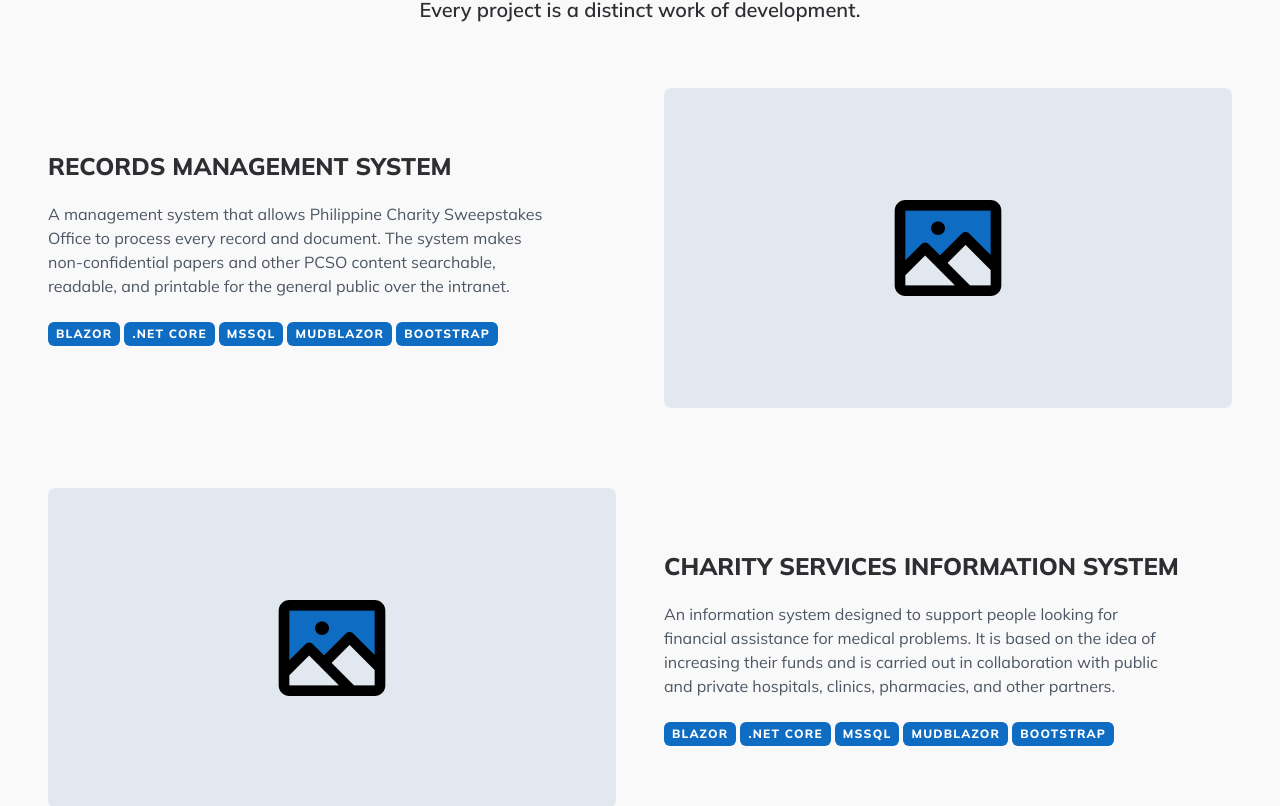
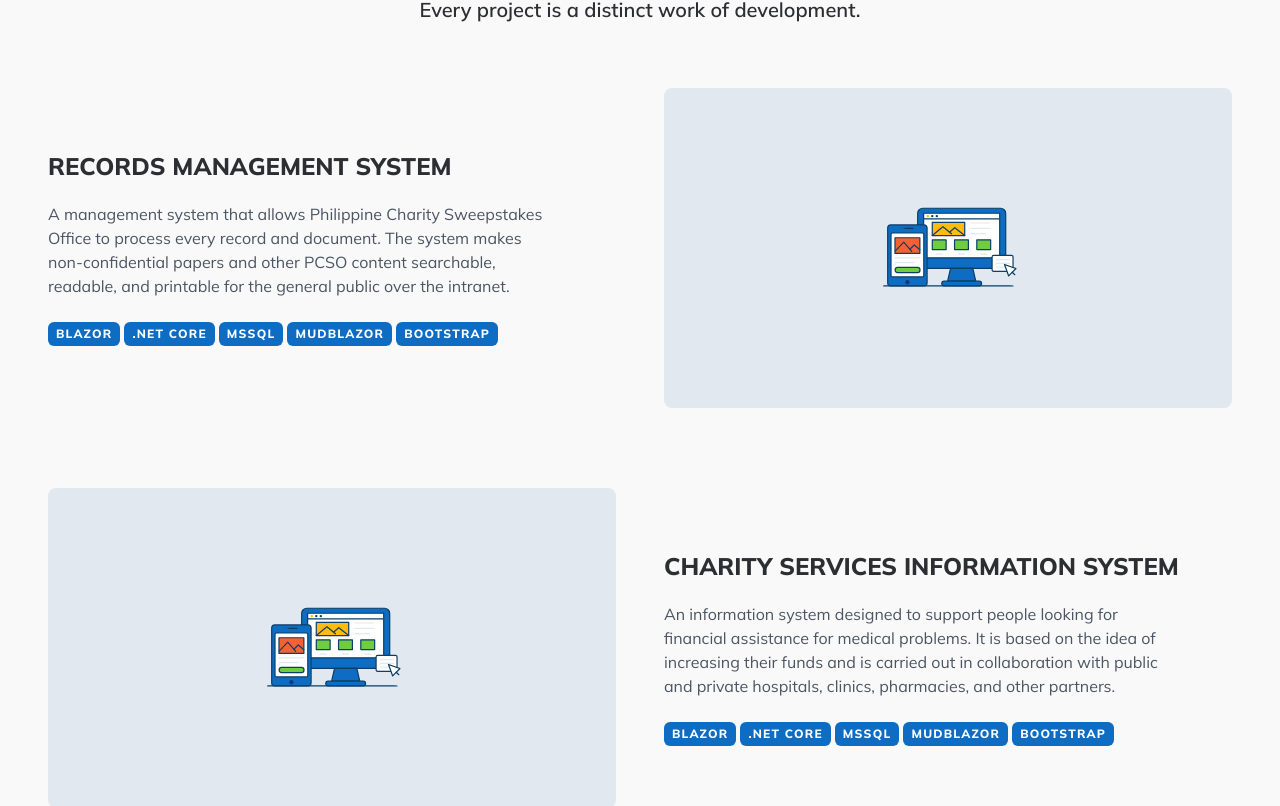
Before and after one commit to jerickdelarosa/vue-portfolio, a Vue app: page / in a window 1280 px wide. Shown: the part 1636-2442 px from the top of the page. Built offline with nearby package versions, Linux system fonts and the light colour scheme.

Commit message:
change image template

```diff
--- a/src/assets/icons/index.js
+++ b/src/assets/icons/index.js
@@ -2,10 +2,12 @@
 import githubBlackLogo from './github-black.svg'
 import linkedinLogo from './linkedin.svg'
 import linkedinBlackLogo from './linkedin-black.svg'
+import uiDesign from './ui-design.svg'
 
 export {
     githubLogo,
     githubBlackLogo,
     linkedinLogo,
-    linkedinBlackLogo
+    linkedinBlackLogo,
+    uiDesign
 }
--- a/src/components/sections/PortfolioSection.vue
+++ b/src/components/sections/PortfolioSection.vue
@@ -19,7 +19,7 @@
                             <img src="https://images.unsplash.com/photo-1498050108023-c5249f4df085?q=80&w=2072&auto=format&fit=crop&ixlib=rb-4.0.3&ixid=M3wxMjA3fDB8MHxwaG90by1wYWdlfHx8fGVufDB8fHx8fA%3D%3D" alt="project-img" loading="lazy" class="rounded-lg h-auto md:w-[28rem] lg:w-auto">
                         </div> -->
                         <div :class="`lg:w-6/12 ${(index %= 2) == 0 ? 'order-1 lg:order-2' : ''} flex justify-center items-center bg-slate-200 rounded-lg h-[12rem] md:h-[20rem]`">
-                            <img :src="imageTemplate" alt="project-img" loading="lazy" class="rounded-lg h-32 w-32">
+                            <img :src="uiDesign" alt="project-img" loading="lazy" class="rounded-lg h-60 w-60">
                         </div>
 
                         <div :class="`lg:w-6/12 ${(index %= 2) == 0 ? 'order-2 lg:order-1' : ''}`">
@@ -38,7 +38,7 @@
 
 <script setup>
 import { projectList } from '@/constants';
-import { imageTemplate } from '@/assets/images';
+import { uiDesign } from '@/assets/icons';
 </script>
 
 <style lang="scss" scoped>
```
Also changed, not shown: src/assets/icons/ui-design.svg (added).
